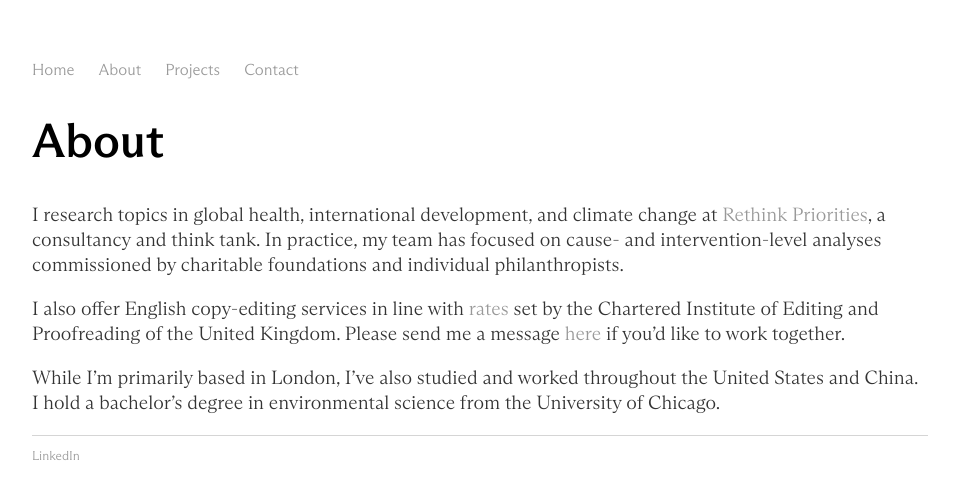
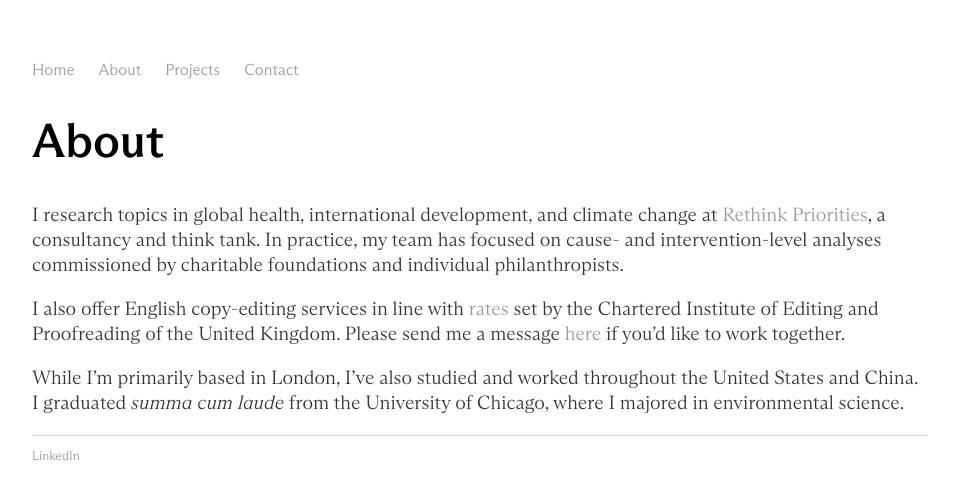
Before and after one commit to y-james-hu/y-james-hu.github.io, a Jekyll site: the page built from about/index.html, in a window 1280 px wide. Shown: the top 499 px of the page, without its empty margins (160-1119 px from the left). Built offline with Jekyll 4.4.1, drawn with Linux system fonts in a browser that asks for light colours.

Commit message:
Update index.html

```diff
--- a/about/index.html
+++ b/about/index.html
@@ -5,5 +5,5 @@ title: About
   <h1>{{ page.title }}</h1>
     <p>I research topics in global health, international development, and climate change at <a href="https://rethinkpriorities.org/">Rethink Priorities</a>, a consultancy and think tank. In practice, my team has focused on cause- and intervention-level analyses commissioned by charitable foundations and individual philanthropists.</p>
     <p>I also offer English copy-editing services in line with <a href="https://www.ciep.uk/resources/suggested-minimum-rates/">rates</a> set by the Chartered Institute of Editing and Proofreading of the United Kingdom. Please send me a message <a href="../contact">here</a> if you’d like to work together.</p>
-    <p>While I’m primarily based in London, I’ve also studied and worked throughout the United States and China. I hold a bachelor’s degree in environmental science from the University of Chicago.</p>
+    <p>While I’m primarily based in London, I’ve also studied and worked throughout the United States and China. I graduated <em>summa cum laude</em> from the University of Chicago, where I majored in environmental science.</p>
     <p></p>
```
